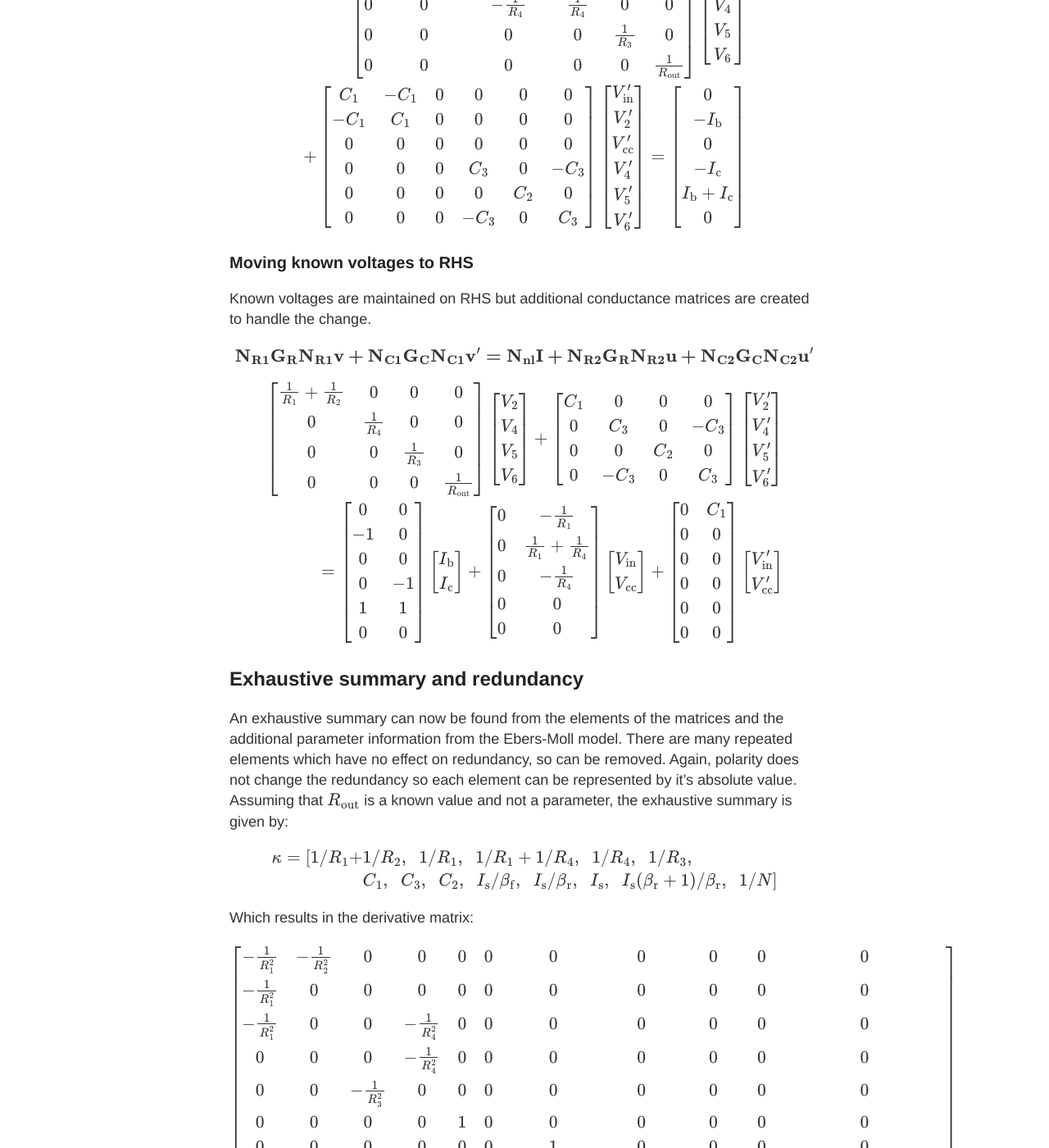
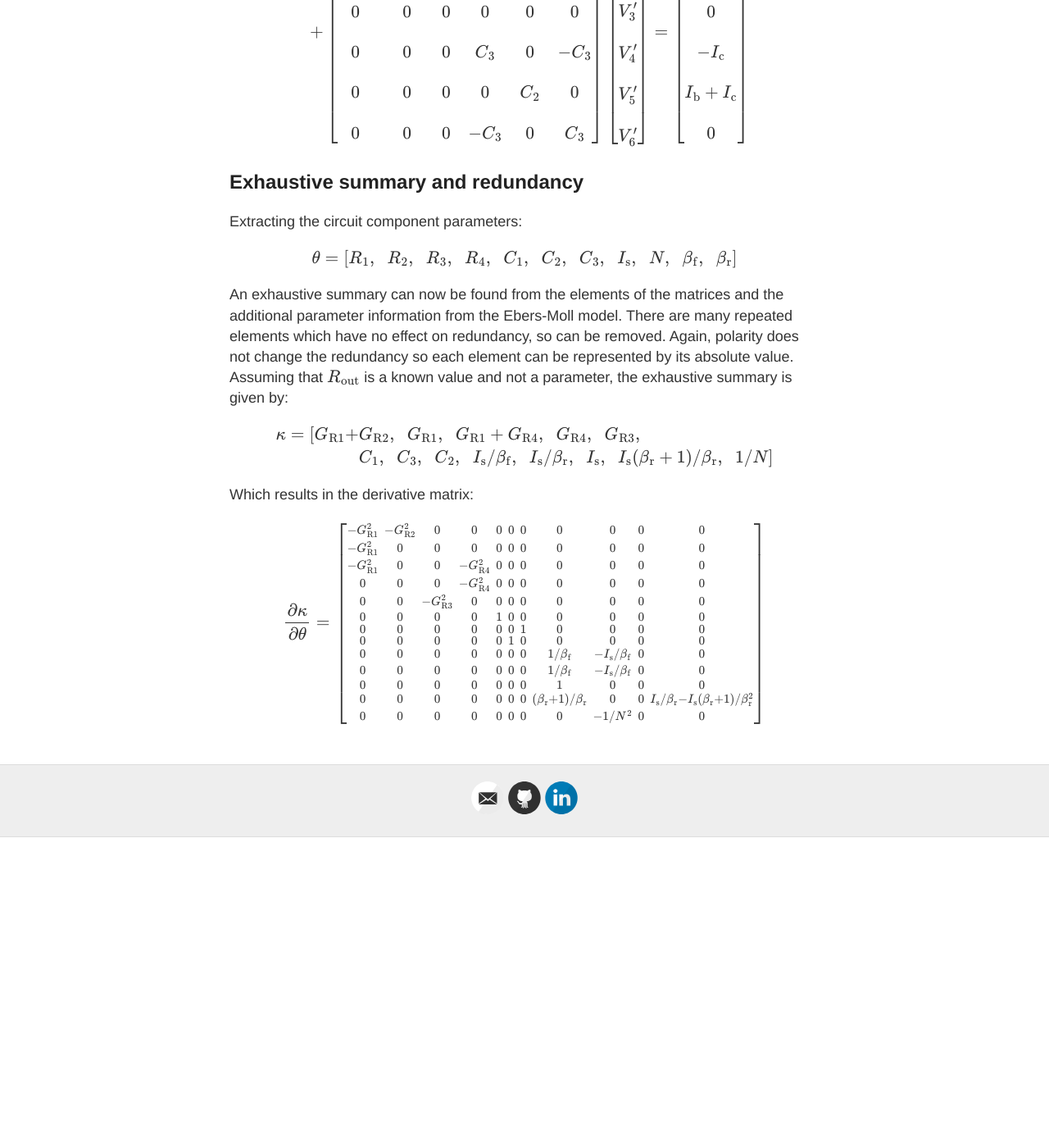
Before and after one commit to bholmesqub/Estimation, a Jekyll site: the page built from common-emitter.md, in a window 1280 px wide and 1400 px high, scrolled down 2627 px. Shown: the whole window at 82% size. Built offline with Jekyll 4.4.1, drawn with Linux system fonts in a browser that asks for light colours; formulas are drawn with MathJax 3; after the commit the page ends 3677 px from its top, so only the background shows below that; some of the changed text lies outside the part shown.

Commit message:
Update condensed model for common-emitter

```diff
--- a/common-emitter.md
+++ b/common-emitter.md
@@ -13,18 +13,10 @@ The PNP BJT can be modelled using the Ebers-Moll model:
 <div>
 \begin{align}
 	I_{\mathrm{b}} & = \frac{I_{\mathrm{s}}}{\beta_{\mathrm{f}}}\left(\mathrm{e}^{\frac{V_{\mathrm{eb}}}{NV_{\mathrm{t}}}} - 1\right) + \frac{I_{\mathrm{s}}}{\beta_{\mathrm{r}}}\left(\mathrm{e}^{\frac{V_{\mathrm{eb}} - V_{\mathrm{ec}}}{NV_{\mathrm{t}}}} - 1\right)
-	\\[0.5em]
+	\\[0.9em]
 	I_{\mathrm{c}} &= I_{\mathrm{s}}\left(\mathrm{e}^{\frac{V_{\mathrm{eb}}}{NV_{\mathrm{t}}}} - 1\right) - I_{\mathrm{s}}\frac{\beta_{\mathrm{r}} + 1}{\beta_{\mathrm{r}}}\left(\mathrm{e}^{\frac{V_{\mathrm{eb}} - V_{\mathrm{ec}}}{NV_{\mathrm{t}}}} - 1\right).
 \end{align}
 </div>
-
-Extracting the circuit component parameters:
-<div>
-\begin{equation}
-	\theta = [R_1,\;\; R_2,\;\; R_3,\;\; R_4,\;\; C_1,\;\; C_2,\;\; C_3,\;\; I_\mathrm{s},\;\; N, \;\; \beta_\mathrm{f},\;\; \beta_\mathrm{r}]
-\end{equation}
-</div>
-
 
 ## Nodal Equations
 
@@ -39,19 +31,25 @@ Let the convention for this derivation be that current exiting a node is positiv
 	C_3\frac{d}{dt}(V_4 - V_6) - \frac{V_3 - V_4}{R_4} &= -I_\mathrm{c}\tag{4}\\
 	\frac{V_5}{R_3} + C_2 \frac{dV_5}{dt} &= I_\mathrm{b} + I_\mathrm{c}\tag{5}\\
 	\frac{V_6}{R_\mathrm{out}} - C_3\frac{d}{dt}(V_4 - V_6) &= 0\tag{6}\\
-	V_\mathrm{in} = V_1\\
-	V_\mathrm{cc} = V_3
+\end{align}
+</div>
+
+And the connections of the voltage sources to the respective nodes
+<div>
+\begin{align}
+	V_\mathrm{i} &= V_1\\
+	V_\mathrm{c} &= V_3
 \end{align}
 </div>
 
 ### Simplified
 
-Here equations that feature the current through the voltage sources have been removed as the currents are undetermined. Voltage sources have been subsituted for nodal voltages where applicable.
+Here equations that feature the current through the voltage sources have been removed as the currents are undetermined.
 
 <div>
 \begin{align}
-	\frac{V_2}{R_2} - \frac{V_\mathrm{cc} - V_2}{R_1} - C_1\frac{d}{dt}(V_\mathrm{in} - V_2) &= -I_\mathrm{b}\tag{2}\\
-	C_3\frac{d}{dt}(V_4 - V_6) - \frac{V_\mathrm{cc} - V_4}{R_4} &= -I_\mathrm{c}\tag{4}\\
+	\frac{V_2}{R_2} - \frac{V_\mathrm{3} - V_2}{R_1} - C_1\frac{d}{dt}(V_\mathrm{1} - V_2) &= -I_\mathrm{b}\tag{2}\\
+	C_3\frac{d}{dt}(V_4 - V_6) - \frac{V_\mathrm{3} - V_4}{R_4} &= -I_\mathrm{c}\tag{4}\\
 	\frac{V_5}{R_3} + C_2 \frac{dV_5}{dt} &= I_\mathrm{b} + I_\mathrm{c}\tag{5}\\
 	\color{red}{\frac{V_6}{R_\mathrm{out}}} - C_3\frac{d}{dt}(V_4 - V_6) &= 0\tag{6}
 \end{align}
@@ -59,115 +57,45 @@ Here equations that feature the current through the voltage sources have been re
 
 This version of the common-emitter model can be simplified by one parameter *if* the value of $$R_\mathrm{out}$$ is considered a parameter. If not, when multiplying/dividing through by another parameter, it combines with $$R_\mathrm{out}$$, ensuring that it stays within the exhaustive summary.
 
-### Moving known voltages to RHS
-
-<div>
-\begin{align}
-	\frac{V_2}{R_2} + \frac{V_2}{R_1} + C_1\frac{d}{dt}V_2 &= C_1\frac{d}{dt}V_\mathrm{in} + \frac{V_\mathrm{cc}}{R_1}-I_\mathrm{b}\tag{2}\\
-	C_3\frac{d}{dt}(V_4 - V_6) + \frac{V_4}{R_4} &= \frac{V_\mathrm{cc}}{R_4}-I_\mathrm{c}\tag{4}\\
-	\frac{V_5}{R_3} + C_2 \frac{dV_5}{dt} &= I_\mathrm{b} + I_\mathrm{c}\tag{5}\\
-	\frac{V_6}{R_\mathrm{out}} - C_3\frac{d}{dt}(V_4 - V_6) &= 0\tag{6}
-\end{align}
-</div>
-
 ## Matrix form
 
 ### Simplified
 
-Known values are substituted into the LHS for brevity.
-
+Resistor admittances are expressed as $$ G_{\mathrm{R}x} = R_x $$
 <div>
 \begin{equation}
-	\mathbf{N_R G_R N_R v + N_C G_C N_C v' = I}
+	\mathbf{N}_\mathrm{R} \mathbf{G}_\mathrm{R} \mathbf{N}_\mathrm{R} \mathbf{v} + \mathbf{N}_\mathrm{C} \mathbf{G}_\mathrm{C} \mathbf{N}_\mathrm{C} \mathbf{v}' = \mathbf{I}
 \end{equation}
 </div>
 <div>
 \begin{equation}
 	\begin{split}
 	\begin{bmatrix}
-		0 & 0 & 0 & 0 & 0 & 0\\
-		0 & \frac{1}{R_1} + \frac{1}{R_2} & -\frac{1}{R_1} & 0 & 0 & 0\\
-		0 & -\frac{1}{R_1} & \frac{1}{R_1} + \frac{1}{R_4} & -\frac{1}{R_4} & 0 & 0\\
-		0 & 0 & -\frac{1}{R_4} & \frac{1}{R_4} & 0 & 0\\
-		0 & 0 & 0 & 0 & \frac{1}{R_3} & 0 \\
-		0 & 0 & 0 & 0 & 0 & \frac{1}{R_\mathrm{out}}
+		0 & 0 & 0 & 0 & 0 & 0\\[0.9em]
+		0 & G_\mathrm{R1} + G_\mathrm{R2} & -G_\mathrm{R1} & 0 & 0 & 0\\[0.9em]
+		0 & -G_\mathrm{R1} & G_\mathrm{R1} + G_\mathrm{R4} & -G_\mathrm{R4} & 0 & 0\\[0.9em]
+		0 & 0 & -G_\mathrm{R4} & G_\mathrm{R4} & 0 & 0\\[0.9em]
+		0 & 0 & 0 & 0 & G_\mathrm{R3} & 0 \\[0.9em]
+		0 & 0 & 0 & 0 & 0 & G_\mathrm{Rout}
 	\end{bmatrix}
 	\begin{bmatrix}
-		V_\mathrm{in} \\ V_2 \\ V_\mathrm{cc} \\ V_4 \\ V_5 \\ V_6
+		V_1 \\[0.9em] V_2 \\[0.9em] V_3 \\[0.9em] V_4 \\[0.9em] V_5 \\[0.9em] V_6
 	\end{bmatrix}
-	\\+
+	\\[0.9em]+
 	\begin{bmatrix}
-		C_1 & -C_1 & 0 & 0 & 0 & 0 \\
-		-C_1 & C_1 & 0 & 0 & 0 & 0 \\
-		0 & 0 & 0 & 0 & 0 & 0 \\
-		0 & 0 & 0 & C_3 & 0 & -C_3 \\
-		0 & 0 & 0 & 0 & C_2 & 0 \\
+		C_1 & -C_1 & 0 & 0 & 0 & 0 \\[0.9em]
+		-C_1 & C_1 & 0 & 0 & 0 & 0 \\[0.9em]
+		0 & 0 & 0 & 0 & 0 & 0 \\[0.9em]
+		0 & 0 & 0 & C_3 & 0 & -C_3 \\[0.9em]
+		0 & 0 & 0 & 0 & C_2 & 0 \\[0.9em]
 		0 & 0 & 0 & -C_3 & 0 & C_3
 	\end{bmatrix}
 	\begin{bmatrix}
-		V_\mathrm{in}' \\ V_2' \\ V_\mathrm{cc}' \\ V_4' \\ V_5' \\ V_6'
+		V_\mathrm{1}' \\[0.9em] V_2' \\[0.9em] V_\mathrm{3}' \\[0.9em] V_4' \\[0.9em] V_5' \\[0.9em] V_6'
 	\end{bmatrix}
 	=
 	\begin{bmatrix}
-		0 \\ -I_\mathrm{b} \\ 0 \\ -I_\mathrm{c} \\ I_\mathrm{b} + I_\mathrm{c} \\ 0
-	\end{bmatrix}
-	\end{split}
-\end{equation}
-</div>
-
-### Moving known voltages to RHS
-
-Known voltages are maintained on RHS but additional conductance matrices are created to handle the change.
-
-<div>
-\begin{equation}
-\mathbf{N_{R1} G_R N_{R1} v + N_{C1} G_C N_{C1} v' = N_{nl} I + N_{R2} G_R N_{R2} u + N_{C2} G_C N_{C2} u'}
-\end{equation}
-</div>
-<div>
-\begin{equation}
-	\begin{split}
-	\begin{bmatrix}
-		\frac{1}{R_1} + \frac{1}{R_2} & 0 & 0 & 0\\
-		0 & \frac{1}{R_4} & 0 & 0\\
-		0 & 0 & \frac{1}{R_3} & 0 \\
-		0 & 0 & 0 & \frac{1}{R_\mathrm{out}}
-	\end{bmatrix}
-	\begin{bmatrix}
-		V_2 \\ V_4 \\ V_5 \\ V_6
-	\end{bmatrix}
-	+
-	\begin{bmatrix}
-		C_1 & 0 & 0 & 0 \\
-		0 & C_3 & 0 & -C_3 \\
-		0 & 0 & C_2 & 0 \\
-		0 & -C_3 & 0 & C_3
-	\end{bmatrix}
-	\begin{bmatrix}
-		V_2' \\ V_4' \\ V_5' \\ V_6'
-	\end{bmatrix}
-
-	\\=
-	\begin{bmatrix}
-		0 & 0 \\ -1 & 0 \\ 0 & 0 \\ 0 & -1 \\ 1 & 1 \\ 0 & 0
-	\end{bmatrix}
-	\begin{bmatrix}
-		I_\mathrm{b} \\ I_\mathrm{c}
-	\end{bmatrix}
-	+
-	\begin{bmatrix}
-		0 & -\frac{1}{R_1} \\ 0 & \frac{1}{R_1} + \frac{1}{R_4} \\
-		0 & -\frac{1}{R_4} \\0 & 0 \\0 & 0
-	\end{bmatrix}
-	\begin{bmatrix}
-		V_\mathrm{in} \\ V_\mathrm{cc}
-	\end{bmatrix}
-	+
-	\begin{bmatrix}
-		0 & C_1 \\ 0 & 0 \\ 0 & 0 \\ 0 & 0 \\ 0 & 0 \\ 0 & 0 \\
-	\end{bmatrix}
-	\begin{bmatrix}
-		V_\mathrm{in}' \\ V_\mathrm{cc}'
+		0 \\[0.9em] -I_\mathrm{b} \\[0.9em] 0 \\[0.9em] -I_\mathrm{c} \\[0.9em] I_\mathrm{b} + I_\mathrm{c} \\[0.9em] 0
 	\end{bmatrix}
 	\end{split}
 \end{equation}
@@ -175,10 +103,17 @@ Known voltages are maintained on RHS but additional conductance matrices are cre
 
 ## Exhaustive summary and redundancy
 
-An exhaustive summary can now be found from the elements of the matrices and the additional parameter information from the Ebers-Moll model. There are many repeated elements which have no effect on redundancy, so can be removed. Again, polarity does not change the redundancy so each element can be represented by it's absolute value. Assuming that $$R_\mathrm{out}$$ is a known value and not a parameter, the exhaustive summary is given by:
+Extracting the circuit component parameters:
+<div>
+\begin{equation}
+	\theta = [R_1,\;\; R_2,\;\; R_3,\;\; R_4,\;\; C_1,\;\; C_2,\;\; C_3,\;\; I_\mathrm{s},\;\; N, \;\; \beta_\mathrm{f},\;\; \beta_\mathrm{r}]
+\end{equation}
+</div>
+
+An exhaustive summary can now be found from the elements of the matrices and the additional parameter information from the Ebers-Moll model. There are many repeated elements which have no effect on redundancy, so can be removed. Again, polarity does not change the redundancy so each element can be represented by its absolute value. Assuming that $$R_\mathrm{out}$$ is a known value and not a parameter, the exhaustive summary is given by:
 <div>
 \begin{align}
-	\kappa = [1/R_1 + &1/R_2,\;\; 1/R_1,\;\;1/R_1 + 1/R_4,\;\;1/R_4,\;\;1/R_3,
+	\kappa = [G_\mathrm{R1} + &G_\mathrm{R2},\;\; G_\mathrm{R1},\;\;G_\mathrm{R1} + G_\mathrm{R4},\;\;G_\mathrm{R4},\;\;G_\mathrm{R3},
 	\\
 	& C_1,\;\; C_3,\;\; C_2,\;\; I_\mathrm{s}/\beta_\mathrm{f} ,\;\; I_\mathrm{s}/\beta_\mathrm{r},\;\; I_\mathrm{s},\;\; I_\mathrm{s}(\beta_\mathrm{r} + 1)/\beta_\mathrm{r},\;\; 1/N]
 \end{align}
@@ -188,20 +123,23 @@ Which results in the derivative matrix:
 
 <div>
 \begin{equation}
-	\begin{bmatrix}
-		-\frac{1}{R_1^2} & -\frac{1}{R_2^2} & 0 & 0 & 0 & 0 & 0 & 0 & 0 & 0 & 0 \\
-		-\frac{1}{R_1^2} & 0 & 0 & 0 & 0 & 0 & 0 & 0 & 0 & 0 & 0\\
-		-\frac{1}{R_1^2} & 0 & 0 & -\frac{1}{R_4^2} & 0 & 0 & 0 & 0 & 0 & 0 & 0 \\
-		0 & 0 & 0 & -\frac{1}{R_4^2} & 0 & 0 & 0 & 0 & 0 & 0 & 0\\
-		0 & 0 & -\frac{1}{R_3^2} & 0 & 0 & 0 & 0 & 0 & 0 & 0 & 0\\
+	\frac{\partial\mathbf{\kappa}}{\partial\mathbf{\theta}} =
+	\left[
+	\begin{smallmatrix}
+		-G_\mathrm{R1}^2 & -G_\mathrm{R2}^2 & 0 & 0 & 0 & 0 & 0 & 0 & 0 & 0 & 0 \\
+		-G_\mathrm{R1}^2 & 0 & 0 & 0 & 0 & 0 & 0 & 0 & 0 & 0 & 0\\
+		-G_\mathrm{R1}^2 & 0 & 0 & -G_\mathrm{R4}^2 & 0 & 0 & 0 & 0 & 0 & 0 & 0 \\
+		0 & 0 & 0 & -G_\mathrm{R4}^2 & 0 & 0 & 0 & 0 & 0 & 0 & 0\\
+		0 & 0 & -G_\mathrm{R3}^2 & 0 & 0 & 0 & 0 & 0 & 0 & 0 & 0\\
 		0 & 0 & 0 & 0 & 1 & 0 & 0 & 0 & 0 & 0 & 0\\
 		0 & 0 & 0 & 0 & 0 & 0 & 1 & 0 & 0 & 0 & 0\\
 		0 & 0 & 0 & 0 & 0 & 1 & 0 & 0 & 0 & 0 & 0\\
-		0 & 0 & 0 & 0 & 0 & 0 & 1/\beta_\mathrm{f} & 0 & -I_\mathrm{s}/\beta_\mathrm{f} & 0 & 0\\
-		0 & 0 & 0 & 0 & 0 & 0 & 1/\beta_\mathrm{f} & 0 & -I_\mathrm{s}/\beta_\mathrm{f} & 0 & 0\\
-		0 & 0 & 0 & 0 & 0 & 0 & 1 & 0 & 0 & 0 & 0\\
-		0 & 0 & 0 & 0 & 0 & 0 & (\beta_\mathrm{r} + 1)/\beta_\mathrm{r} & 0 & 0 & 0 & I_\mathrm{s}/\beta_\mathrm{r} - I_\mathrm{s}(\beta_\mathrm{r} + 1)/\beta_\mathrm{r}^2\\
-		0 & 0 & 0 & 0 & 0 & 0 & 0 & -1/N^2 & 0 & 0 & 0\\
-	\end{bmatrix}
+		0 & 0 & 0 & 0 & 0 & 0 & 0 & 1/\beta_\mathrm{f} & -I_\mathrm{s}/\beta_\mathrm{f} & 0 & 0\\
+		0 & 0 & 0 & 0 & 0 & 0 & 0 & 1/\beta_\mathrm{f} & -I_\mathrm{s}/\beta_\mathrm{f} & 0 & 0\\
+		0 & 0 & 0 & 0 & 0 & 0 & 0 & 1 & 0 & 0 & 0\\
+		0 & 0 & 0 & 0 & 0 & 0 & 0 & (\beta_\mathrm{r} + 1)/\beta_\mathrm{r} & 0 & 0 & I_\mathrm{s}/\beta_\mathrm{r} - I_\mathrm{s}(\beta_\mathrm{r} + 1)/\beta_\mathrm{r}^2\\
+		0 & 0 & 0 & 0 & 0 & 0 & 0 & 0 & -1/N^2 & 0 & 0\\
+	\end{smallmatrix}
+	\right]
 \end{equation}
 </div>
```
Also changed, not shown: fuzz-face.md (+91 -17 lines), images/common-emitter.png, images/fuzz-face.png.
